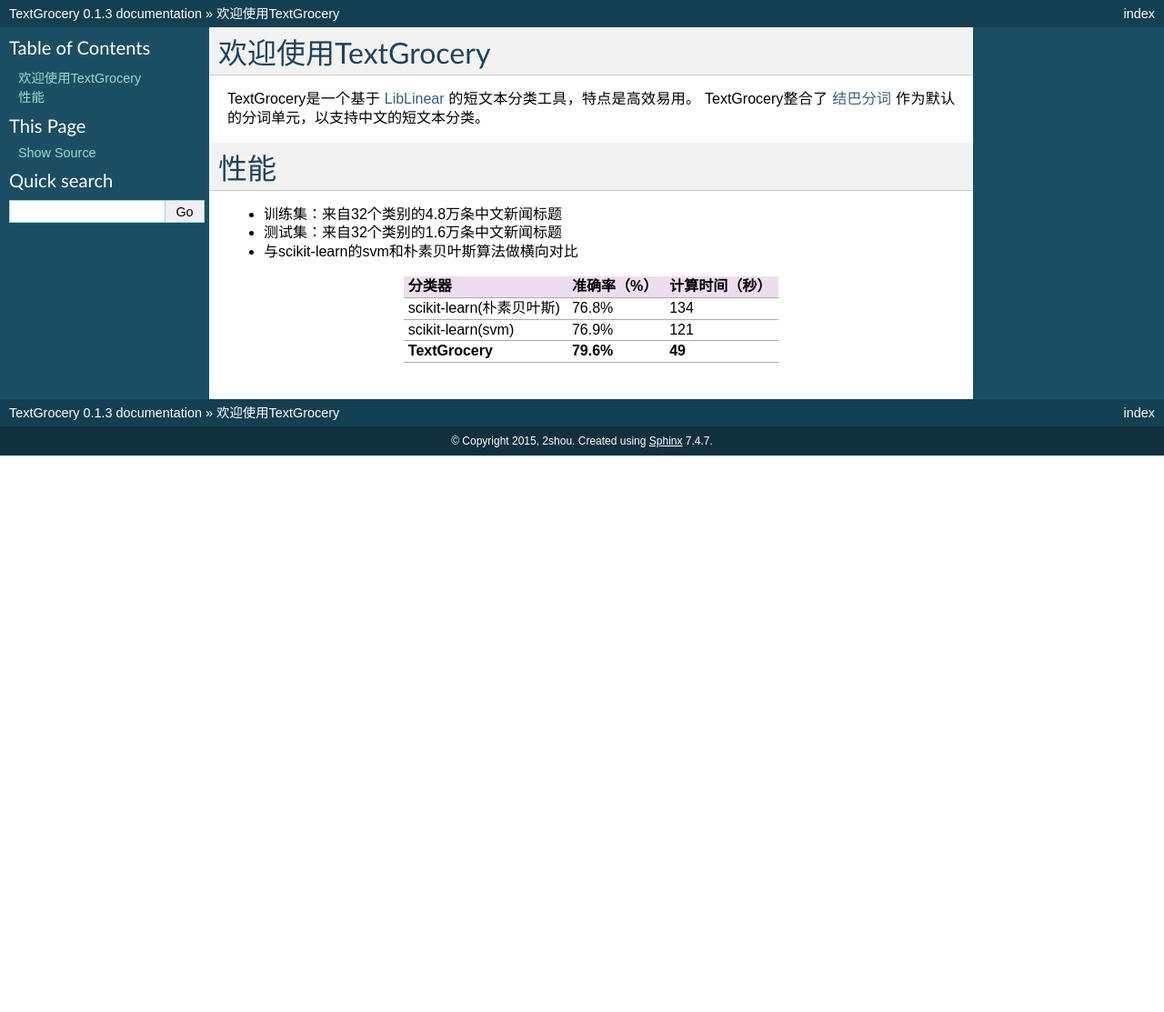
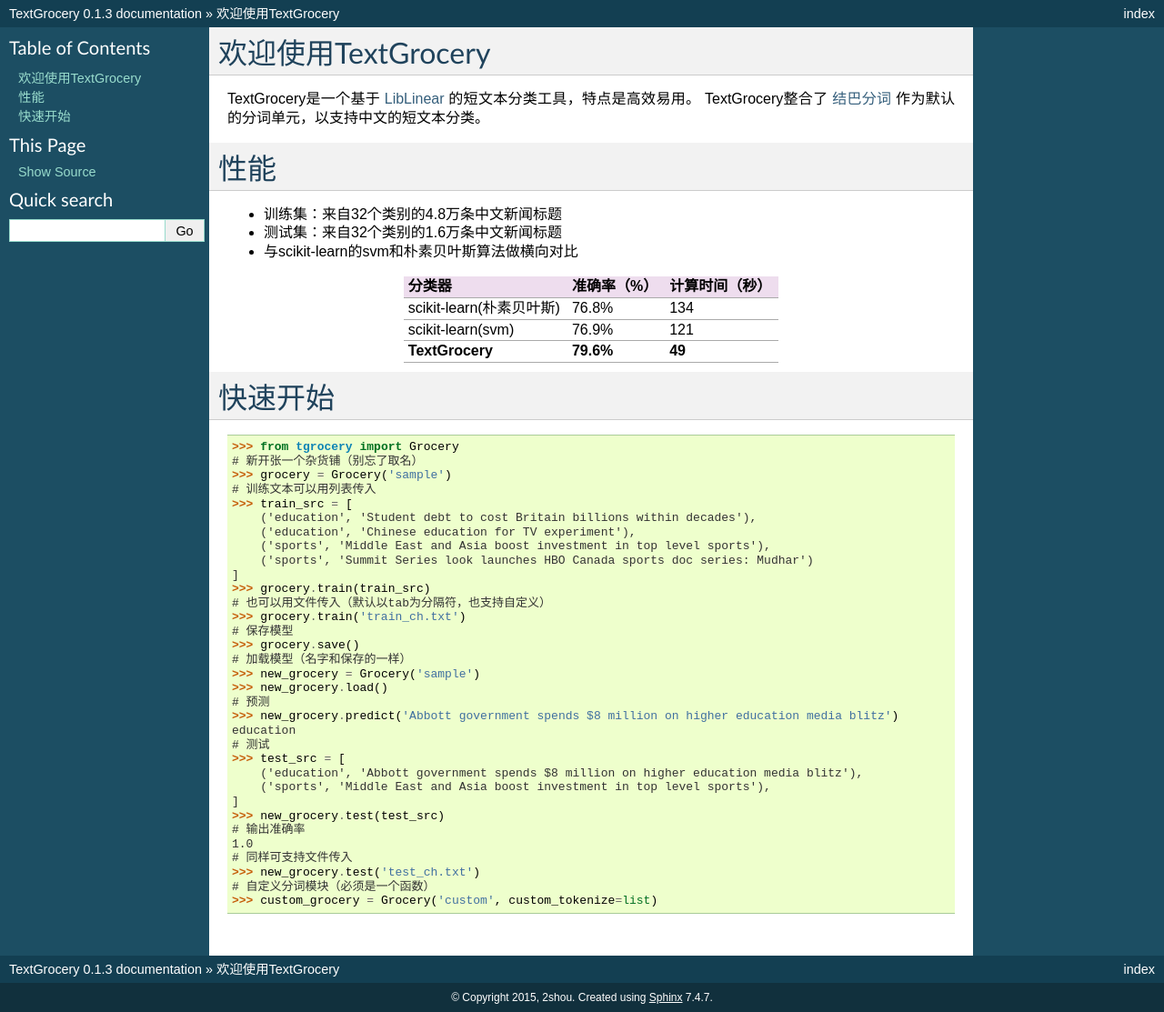
Before and after one commit to 2shou/tgrocery-docs, a Sphinx documentation site: the page built from source/index.rst, in a window 1280 px wide. Shown: the whole page at 91% size. Built offline with Sphinx 7.4.7, drawn with Linux system fonts in a browser that asks for light colours; before the commit the page ends 900 px from its top, so only the background shows below that.

Commit message:
add sample code

```diff
--- a/source/index.rst
+++ b/source/index.rst
@@ -27,3 +27,42 @@
 scikit-learn(svm)         	76.9%           121
 **TextGrocery**           **79.6%**       **49**
 ========================  =============  ===============
+
+快速开始
+=======
+
+.. code:: python
+
+    >>> from tgrocery import Grocery
+    # 新开张一个杂货铺（别忘了取名）
+    >>> grocery = Grocery('sample')
+    # 训练文本可以用列表传入
+    >>> train_src = [
+        ('education', 'Student debt to cost Britain billions within decades'),
+        ('education', 'Chinese education for TV experiment'),
+        ('sports', 'Middle East and Asia boost investment in top level sports'),
+        ('sports', 'Summit Series look launches HBO Canada sports doc series: Mudhar')
+    ]
+    >>> grocery.train(train_src)
+    # 也可以用文件传入（默认以tab为分隔符，也支持自定义）
+    >>> grocery.train('train_ch.txt')
+    # 保存模型
+    >>> grocery.save()
+    # 加载模型（名字和保存的一样）
+    >>> new_grocery = Grocery('sample')
+    >>> new_grocery.load()
+    # 预测
+    >>> new_grocery.predict('Abbott government spends $8 million on higher education media blitz')
+    education
+    # 测试
+    >>> test_src = [
+        ('education', 'Abbott government spends $8 million on higher education media blitz'),
+        ('sports', 'Middle East and Asia boost investment in top level sports'),
+    ]
+    >>> new_grocery.test(test_src)
+    # 输出准确率
+    1.0
+    # 同样可支持文件传入
+    >>> new_grocery.test('test_ch.txt')
+    # 自定义分词模块（必须是一个函数）
+    >>> custom_grocery = Grocery('custom', custom_tokenize=list)
```
